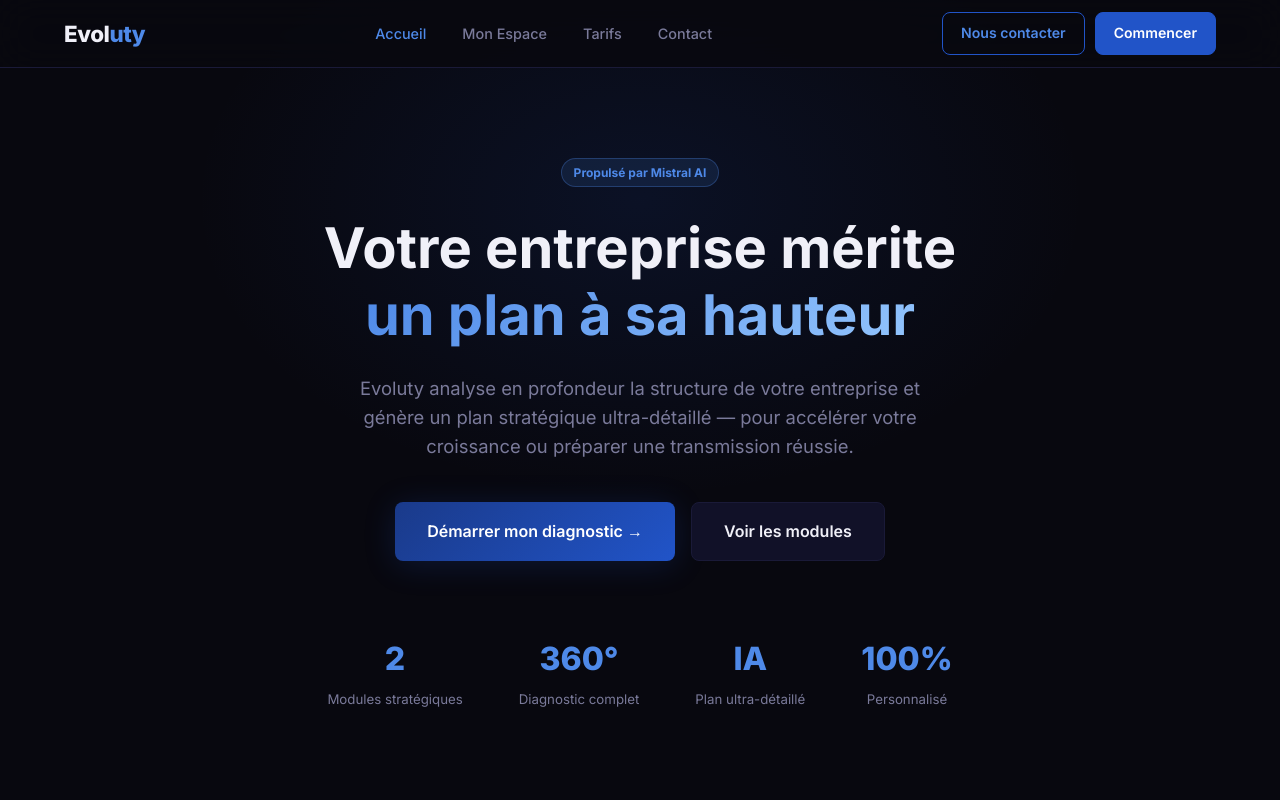
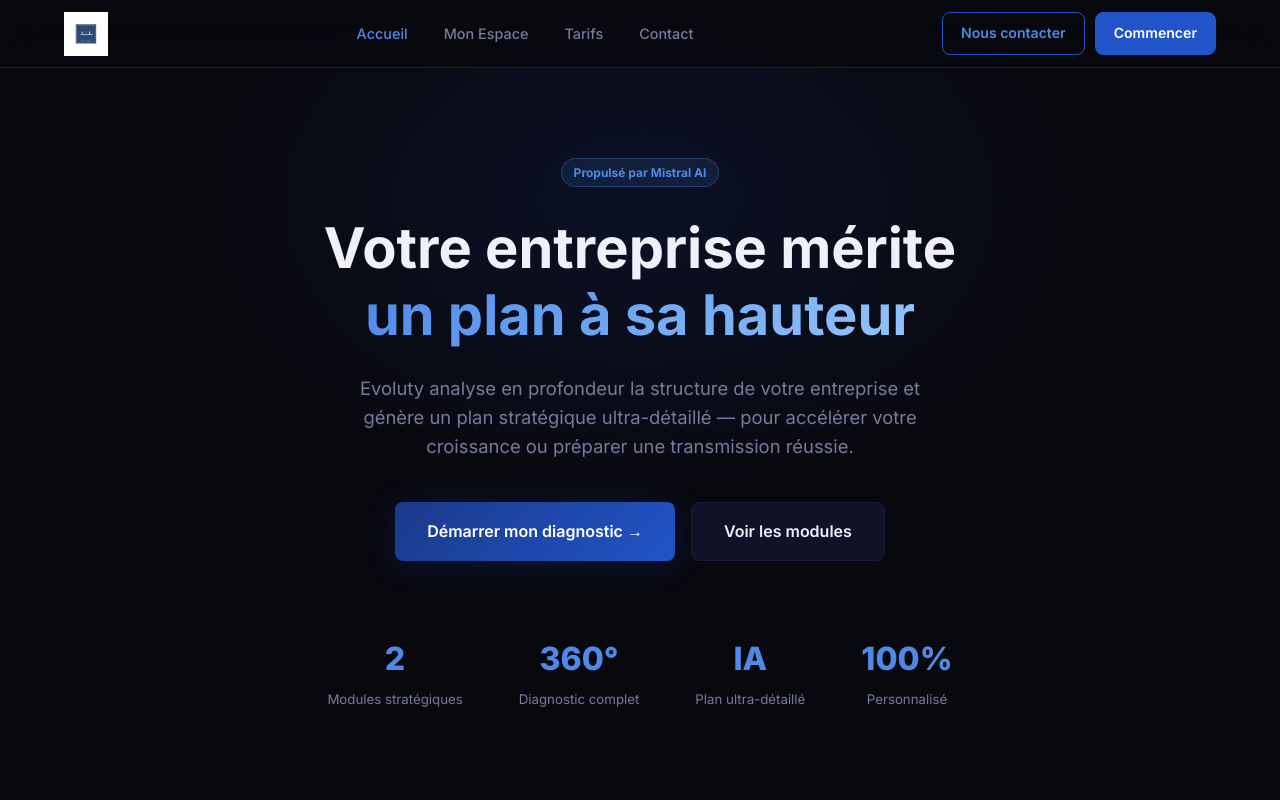
Before and after one commit to optimawebpro-oss/saas-croissance-transmission, a plain HTML site: page index.html in a window 1280 px wide. Shown: the top 800 px of the page. Drawn offline with Linux system fonts and the light colour scheme.

Commit message:
Logo AEL Corporation : favicon + navbar + footer

```diff
--- a/css/style.css
+++ b/css/style.css
@@ -100,8 +100,15 @@ p { color: var(--text-muted); }
   font-weight: 800;
   color: var(--text-white);
   letter-spacing: -0.02em;
+  display: flex;
+  align-items: center;
 }
 .nav-logo span { color: var(--blue-light); }
+.nav-logo-img {
+  height: 44px;
+  width: auto;
+  display: block;
+}
 
 .nav-links { display: flex; align-items: center; gap: 4px; }
 .nav-links a {
--- a/index.html
+++ b/index.html
@@ -9,12 +9,13 @@
   <link rel="preconnect" href="https://fonts.gstatic.com" crossorigin />
   <link href="https://fonts.googleapis.com/css2?family=Inter:wght@400;500;600;700;800&display=swap" rel="stylesheet" />
   <link rel="stylesheet" href="css/style.css" />
+  <link rel="icon" type="image/png" href="img/ael-logo.png" />
 </head>
 <body>
 
   <nav class="navbar">
     <div class="container">
-      <a href="index.html" class="nav-logo">Evol<span>uty</span></a>
+      <a href="index.html" class="nav-logo"><img src="img/ael-logo.png" alt="AEL Corporation" class="nav-logo-img" /></a>
       <ul class="nav-links">
         <li><a href="index.html" class="active">Accueil</a></li>
         <li><a href="mon-espace.html">Mon Espace</a></li>
@@ -226,7 +227,7 @@
     <div class="container">
       <div class="footer-grid">
         <div class="footer-brand">
-          <a href="index.html" class="nav-logo" style="display:inline-block; margin-bottom:12px;">Evol<span>uty</span></a>
+          <a href="index.html" class="nav-logo" style="margin-bottom:12px;"><img src="img/ael-logo.png" alt="AEL Corporation" class="nav-logo-img" style="height:48px;" /></a>
           <p>La plateforme stratégique IA pour les dirigeants qui veulent piloter leur croissance ou préparer leur transmission.</p>
           <div style="margin-top:16px;"><span class="badge badge-blue">RGPD</span></div>
         </div>
```
Also changed, not shown: contact.html (+2 -1 lines), mon-espace.html (+2 -1 lines), tarifs.html (+2 -1 lines), img/ael-logo.png (added), img/ael-logo.svg (added).
